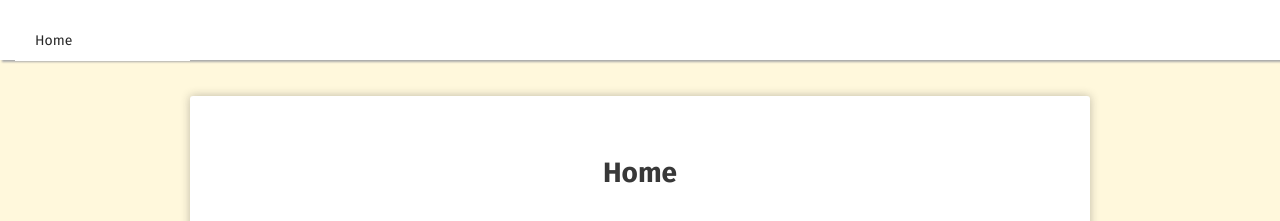
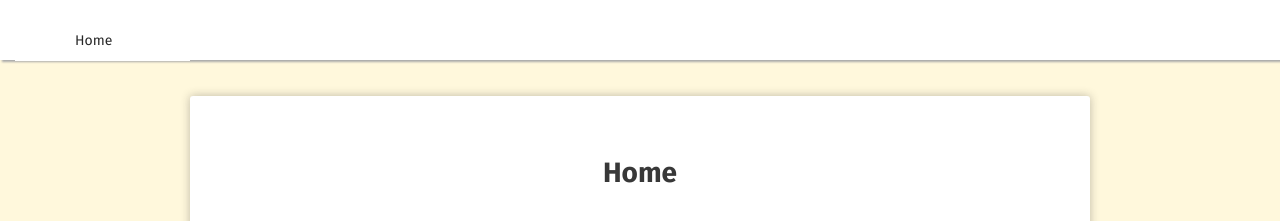
Before and after one commit to choiwono/choiwono.github.io, a Jekyll site: the page built from index.html, in a window 1280 px wide. Shown: the top 221 px of the page. Built offline with Jekyll 4.4.1, drawn with Linux system fonts in a browser that asks for light colours; some web fonts are replaced.

Commit message:
Update nav.scss

```diff
--- a/_sass/nav.scss
+++ b/_sass/nav.scss
@@ -55,7 +55,7 @@
 		display: none;
 	}
 	ul {
-		padding: 0;
+		//padding: 0;
 		list-style: none;
 		-webkit-transform-style: preserve-3d;
 		-moz-transform-style: preserve-3d;
```
